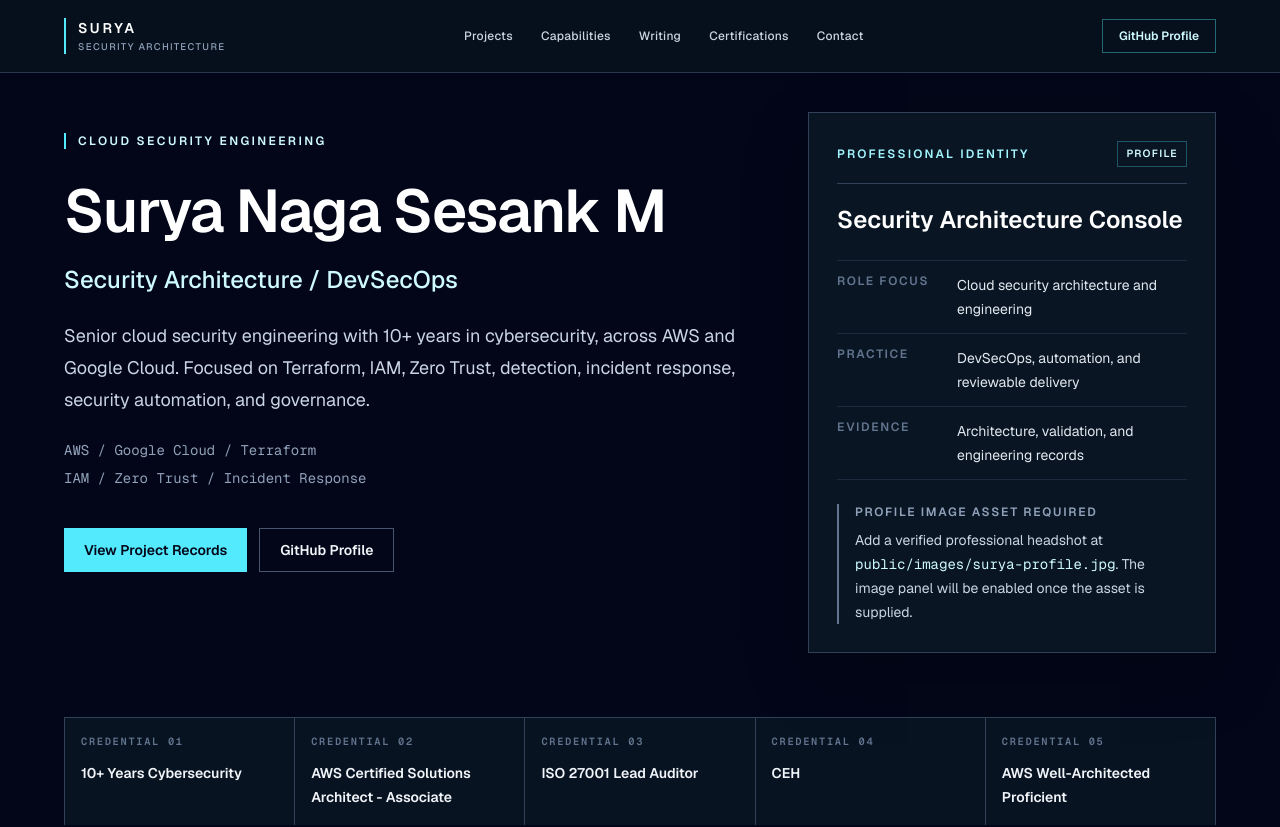
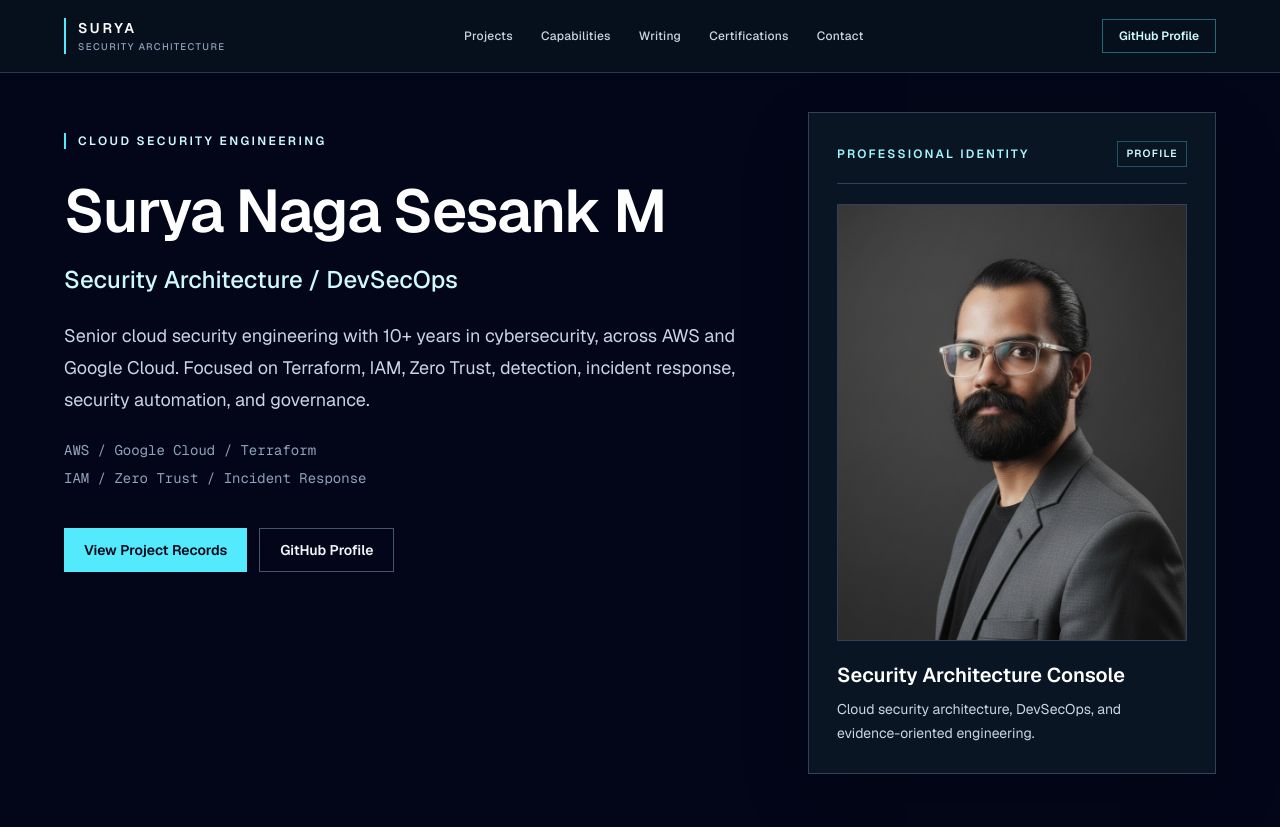
Before and after one commit to nagasesank/Nagasesank.github.io, a Next.js app: page / in a window 1280 px wide. Shown: the top 827 px of the page. Built offline with nearby package versions, Linux system fonts and the light colour scheme.

Commit message:
feat(portfolio): integrate professional profile image

```diff
--- a/components/Hero.tsx
+++ b/components/Hero.tsx
@@ -1,3 +1,4 @@
+import Image from "next/image";
 import Link from "next/link";
 
 const credentials = [
@@ -56,17 +57,18 @@ export default function Hero() {
               <p className="text-xs font-semibold uppercase tracking-[0.18em] text-cyan-200">Professional identity</p>
               <span className="border border-cyan-300/30 px-2 py-1 text-[0.65rem] font-semibold uppercase tracking-[0.12em] text-cyan-100">Profile</span>
             </div>
-            <h2 id="identity-panel-heading" className="mt-5 text-2xl font-semibold text-white">Security Architecture Console</h2>
-            <dl className="mt-6 divide-y divide-slate-800 border-y border-slate-800">
-              {["Role focus|Cloud security architecture and engineering", "Practice|DevSecOps, automation, and reviewable delivery", "Evidence|Architecture, validation, and engineering records"].map((record) => {
-                const [term, detail] = record.split("|");
-                return <div key={term} className="grid gap-1 py-3 sm:grid-cols-[6.5rem_minmax(0,1fr)] sm:gap-4"><dt className="text-xs font-semibold uppercase tracking-[0.14em] text-slate-500">{term}</dt><dd className="text-sm leading-6 text-slate-200">{detail}</dd></div>;
-              })}
-            </dl>
-            <div className="mt-6 border-l-2 border-slate-500 pl-4">
-              <p className="text-xs font-semibold uppercase tracking-[0.14em] text-slate-400">Profile image asset required</p>
-              <p className="mt-2 text-sm leading-6 text-slate-300">Add a verified professional headshot at <code className="text-cyan-100">public/images/surya-profile.jpg</code>. The image panel will be enabled once the asset is supplied.</p>
+            <div className="relative mt-5 aspect-[4/5] overflow-hidden border border-slate-700 bg-slate-900">
+              <Image
+                src="/images/surya-profile.jpg"
+                alt="Surya Naga Sesank M"
+                fill
+                priority
+                sizes="(max-width: 1023px) calc(100vw - 4rem), 32vw"
+                className="object-cover object-center"
+              />
             </div>
+            <h2 id="identity-panel-heading" className="mt-5 text-xl font-semibold text-white">Security Architecture Console</h2>
+            <p className="mt-2 text-sm leading-6 text-slate-300">Cloud security architecture, DevSecOps, and evidence-oriented engineering.</p>
           </aside>
         </div>
 
```
Also changed, not shown: public/images/surya-profile.jpg (added).
